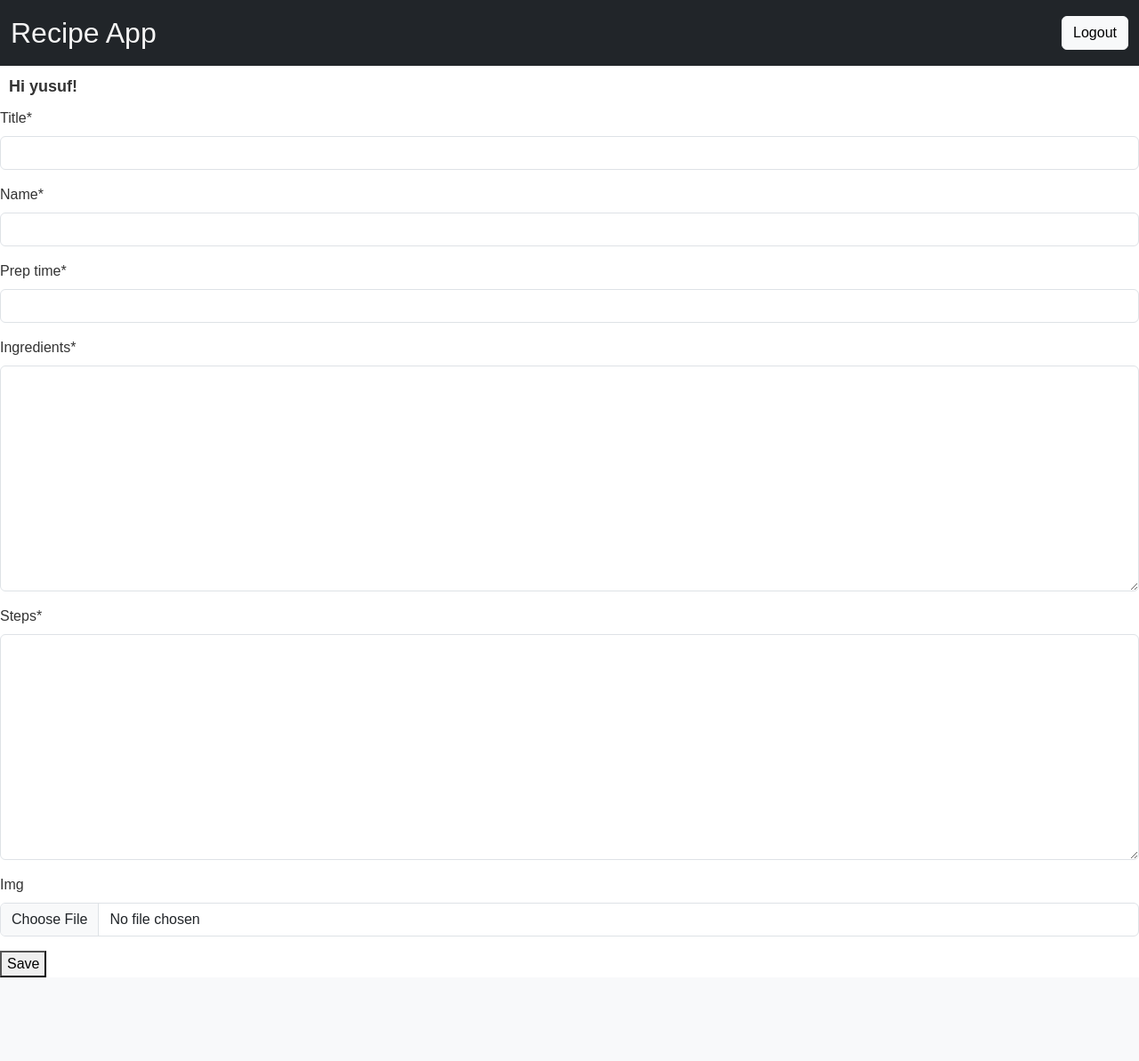
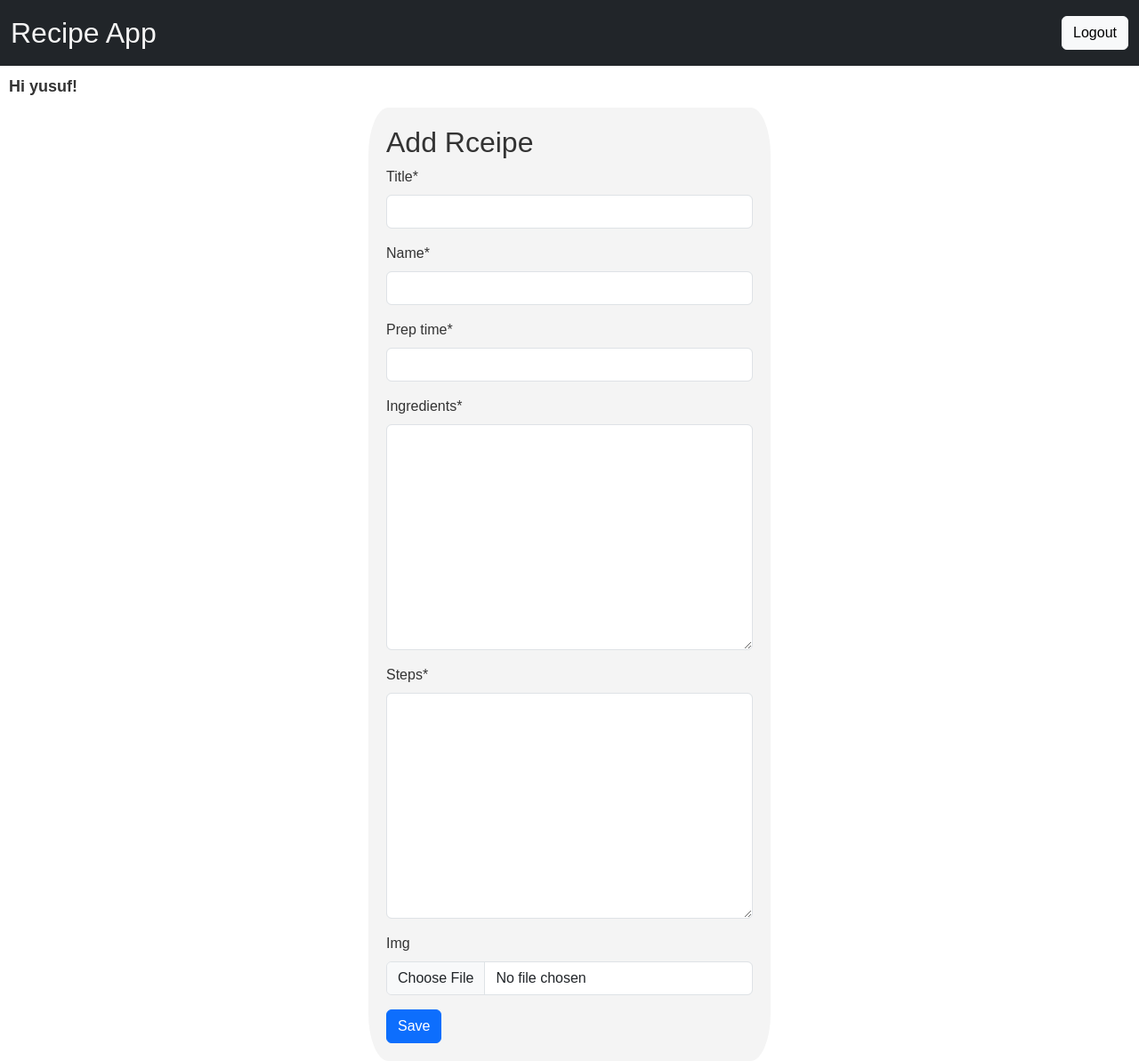
Before and after one commit to yusufyassir/Recipies_App, a Django app: page /createpost/ in a window 1280 px wide. Shown: the whole page at 89% size. Before the commit the page ends 1099 px from the top, so only its background shows below. Run offline with Django 5.2, Linux system fonts and the light colour scheme; a user stored in the database is signed in; some libraries are stand-ins or nearby versions.

Commit message:
changed home page to add recipe for users to add imediatly

```diff
--- a/config/settings.py
+++ b/config/settings.py
@@ -135,8 +135,8 @@ STATIC_ROOT = str(BASE_DIR.joinpath('staticfiles'))  # This is used in productio
 DEFAULT_AUTO_FIELD = 'django.db.models.BigAutoField'
 
 LOGIN_URL = '/accounts/login/'
-LOGIN_REDIRECT_URL = 'home'
-LOGOUT_REDIRECT_URL = 'home'
+LOGIN_REDIRECT_URL = 'createpost'
+LOGOUT_REDIRECT_URL = 'createpost'
 
 CRISPY_TEMPLATE_PACK = 'bootstrap5'
  # Or 'bootstrap4', 'bootstrap', etc.
--- a/static/css/styles.css
+++ b/static/css/styles.css
@@ -48,3 +48,6 @@ a{
 .add-recipe{
     margin: 10px;
 }
+.loggedin{
+    margin-top: 15px;
+}
--- a/templates/add_recipe.html
+++ b/templates/add_recipe.html
@@ -1,9 +1,14 @@
 {%include 'base.html'%}
 {%load crispy_forms_tags%}
 {%block content%}
-<form method="post" enctype="multipart/form-data">
-    {%csrf_token%}
-    {{form|crispy}}
-    <button type="submit" value="save">Save</button>
-</form>
+<div class = "container">
+    <div class= "centered">
+        <h2 id=>Add Rceipe</h2>
+        <form method="post" enctype="multipart/form-data">
+            {% csrf_token %}
+            {{ form|crispy }}
+            <button class="btn btn-primary" type="submit">Save</button>
+        </form>
+    </div>
+</div>
 {%endblock content%}
--- a/templates/base.html
+++ b/templates/base.html
@@ -17,7 +17,7 @@
     <header>
         <nav class="navbar bg-dark " >
             <div class="container-fluid">
-                <a class="navbar-brand nav-text" href="{%url 'home'%}">Recipe App</a>
+                <a class="navbar-brand nav-text" href="{%url 'createpost'%}">Recipe App</a>
                     {% if user.is_authenticated %}
                     <p><form class="ms-auto" action="{% url 'logout' %}" method="post">
                         {% csrf_token %}
@@ -30,7 +30,7 @@
     {% if user.is_authenticated %}
     <p class="user">Hi {{ user.username }}!</p>
     {% else %}
-    <div class = "container">
+    <div class = "container loggedin">
         <p>You are not logged in.</p>
         <p><a href="{% url 'login' %}">Log In</a></p>
     </div>
--- a/templates/home.html
+++ b/templates/home.html
@@ -5,7 +5,7 @@
     <a class="text-light " href="{%url 'createpost'%}">Add Recipe</a>
 </button>
 {%for post in recipes%}
-<div class="card bg-light mx-auto " style="max-width: 23rem; margin: 10px;">
+<div class="card bg-light mx-auto " style="max-width: 23rem; margin: 10px; ">
     <img src="{{ post.img.url }}" alt="{{ post.title }}" class=" card-img-top img-fluid">
     <div class="card-body">
         <h3>
```
Also changed, not shown: db.sqlite3, media/post_images/2023-07-14-mecca-100.jpg (added), media/post_images/NOBATIA_WHITE.png (added).
